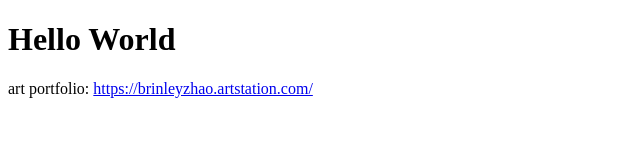
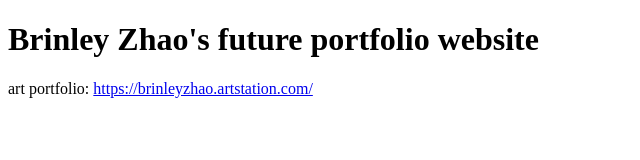
Before and after one commit to brinleyzhao1/brinleyzhao1.github.io, a plain HTML site: page index.html in a window 1280 px wide. Shown: the whole page, without its empty margins (0-640 px from the left). Drawn offline with Linux system fonts and the light colour scheme.

Commit message:
Update index.html

```diff
--- a/index.html
+++ b/index.html
@@ -1,7 +1,7 @@
 <!DOCTYPE html>
 <html>
 <body>
-<h1>Hello World</h1>
+<h1>Brinley Zhao's future portfolio website</h1>
   <p>art portfolio: <a href="url"> https://brinleyzhao.artstation.com/</a></p>
 </body>
 </html>
```
